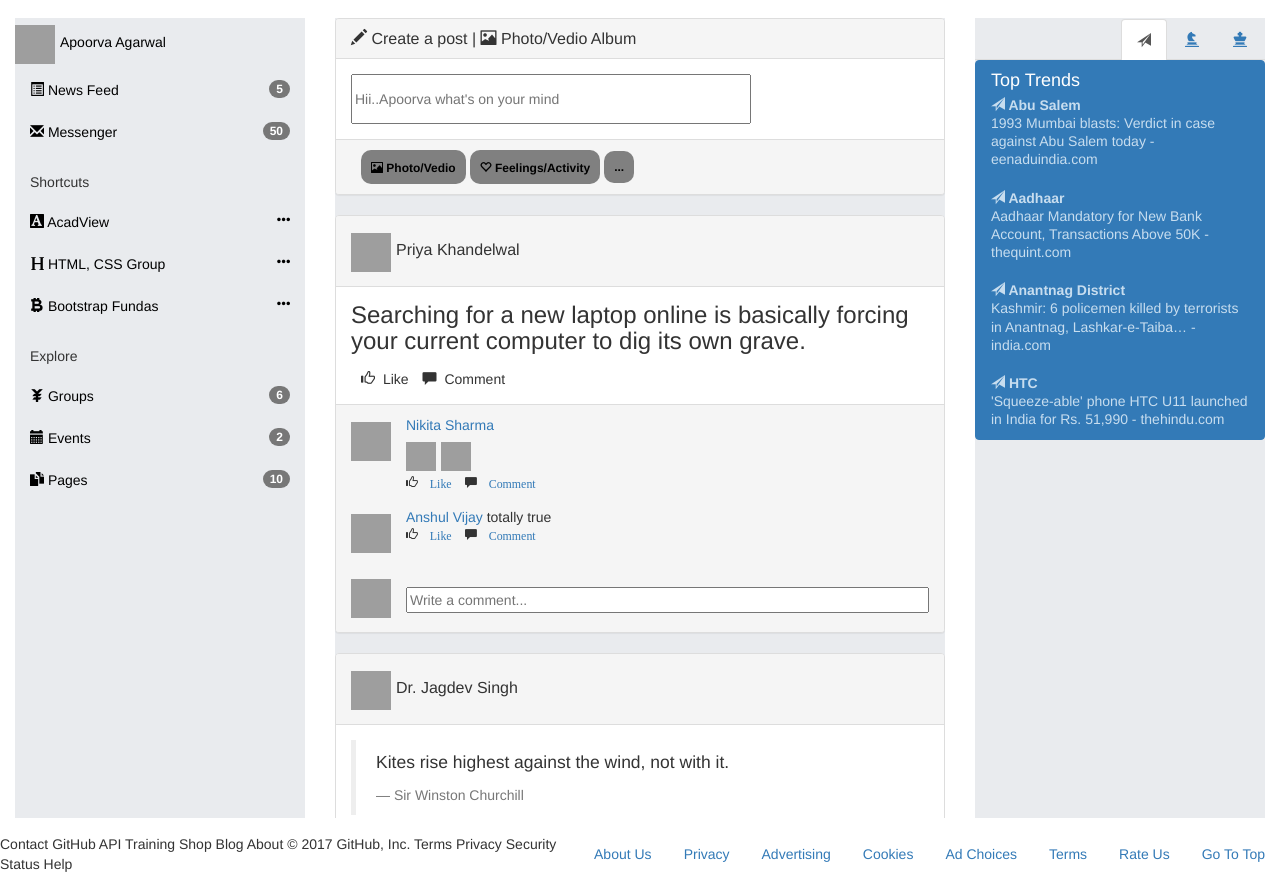
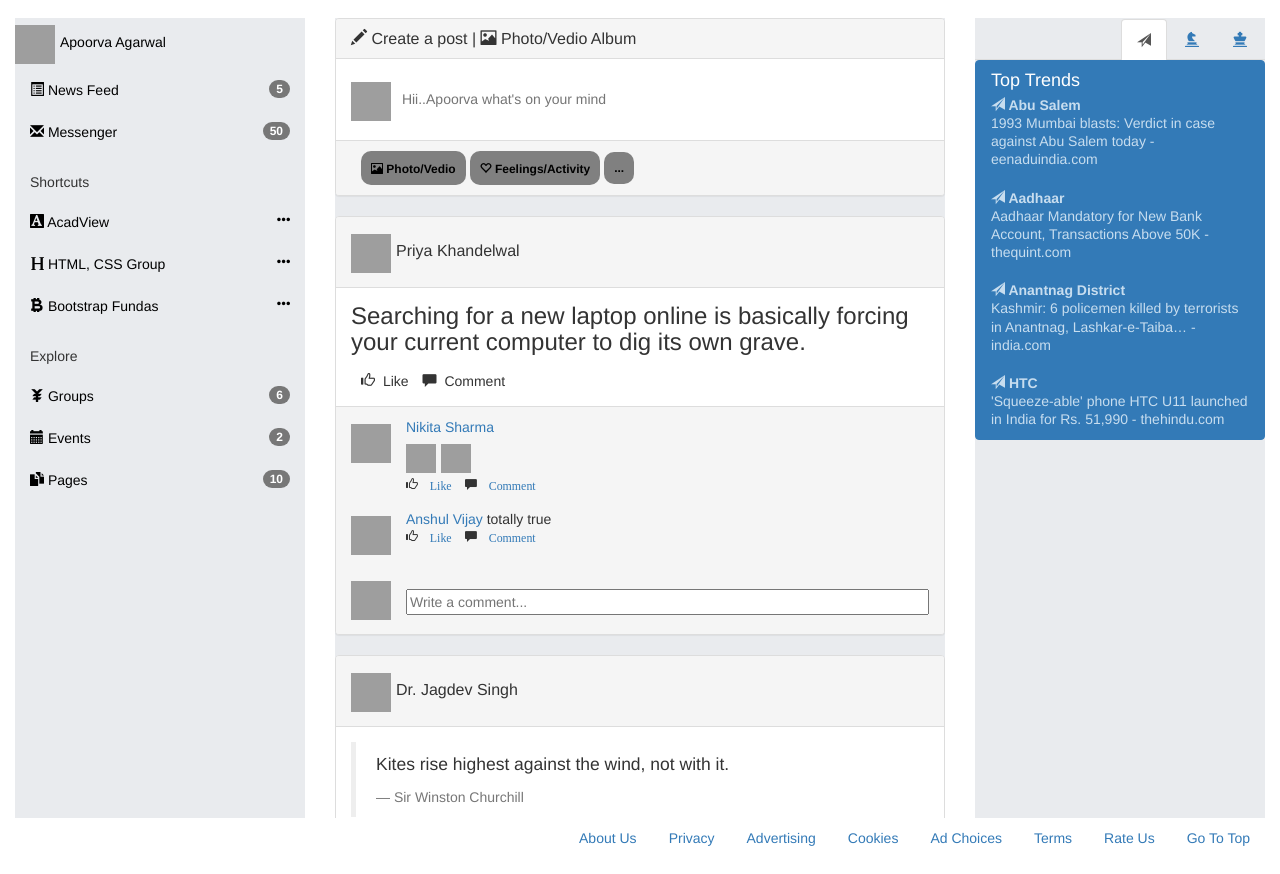
Before and after one commit to ApoorvaJu08/Friendly, a plain HTML site: page index.html in a window 1280 px wide. Shown: the part 74-948 px from the top of the page. Drawn offline with nearby package versions, Linux system fonts and the light colour scheme; grey boxes are pictures that could not be loaded.

Commit message:
some changes in first panel of main column

```diff
--- a/index.html
+++ b/index.html
@@ -183,7 +183,10 @@
            </div>
            <div class="panel-body">
              <div>
-               <input id="day" placeholder="Hii..Apoorva what's on your mind"></input>
+               <span>
+                 <img src="https://fb-s-c-a.akamaihd.net/h-ak-fbx/v/t1.0-1/p160x160/14729115_188456914934329_8769368999607280431_n.jpg?oh=98aed2c55996a600d7f84e2ba33e0245&oe=59DC1092&__gda__=1507509250_d750db88576e0b2e7142af9a72d8df96">
+                 <input  id="day" placeholder="Hii..Apoorva what's on your mind" style="border: none;"></input>
+               </span>
              </div>
            </div>
            <div class="panel-footer">
@@ -483,6 +486,8 @@
     <div class="hidden-xs hidden-sm col-md-3">
       <div id="sidebar">
 
+        <div>
+
           <!-- Nav tabs -->
           <ul class="nav nav-tabs" role="tablist">
             <li role="presentation"class="pull-right"><a href="#Politics" aria-controls="profile" role="tab" data-toggle="tab" class="glyphicon glyphicon-king"></a></li>
@@ -547,5 +552,3 @@
     </ul>
     <!--footer ends-->
 </body>
-Contact GitHub API Training Shop Blog About
-© 2017 GitHub, Inc. Terms Privacy Security Status Help
```
